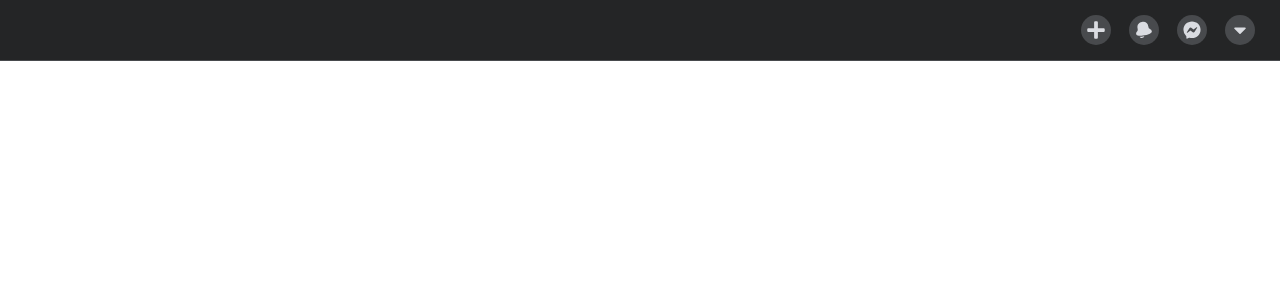
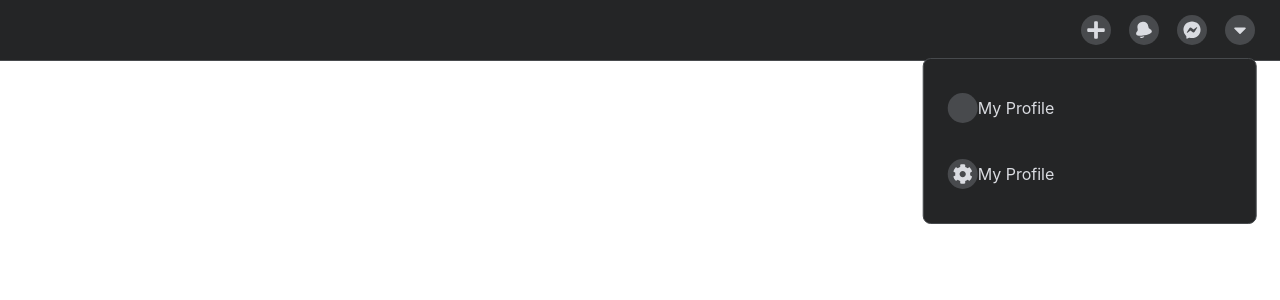
Before and after one commit to joezucco/fb-nav, a React (Create React App) app: page / in a window 1280 px wide. Both pictures are taken after a click on the link 1240 px from the left and 30 px from the top of the page. Shown: the top 300 px of the page. Built offline with nearby package versions, Linux system fonts and the light colour scheme.

Commit message:
align dropdown items

```diff
--- a/src/App.js
+++ b/src/App.js
@@ -17,7 +17,9 @@
       <NavItem icon={<BellIcon />} />
       <NavItem icon={<MessengerIcon />} />
 
-      <NavItem icon={<CaretIcon />}>{/* Dropdown goes here */}</NavItem>
+      <NavItem icon={<CaretIcon />}>
+        <DropdownMenu />
+      </NavItem>
     </Navbar>
   );
 }
@@ -38,8 +40,33 @@
       <a href='#' className='icon-button' onClick={() => setOpen(!open)}>
         {props.icon}
       </a>
+
+      {open && props.children}
     </li>
   );
 }
 
+function DropdownMenu() {
+  function DropdownItem(props) {
+    return (
+      <a href='#' className='menu-item'>
+        <span className='icon-button'>{props.leftIcon}</span>
+
+        {props.children}
+
+        <span className='icon-right'>{props.rightIcon}</span>
+      </a>
+    );
+  }
+
+  return (
+    <div className='dropdown'>
+      <DropdownItem>My Profile</DropdownItem>
+      <DropdownItem leftIcon={<CogIcon />} rightIcon={<ChevronIcon />}>
+        My Profile
+      </DropdownItem>
+    </div>
+  );
+}
+
 export default App;
--- a/src/index.css
+++ b/src/index.css
@@ -75,3 +75,32 @@
   width: 20px;
   height: 20px;
 }
+
+.dropdown {
+  position: absolute;
+  top: 58px;
+  width: 300px;
+  transform: translateX(-45%);
+  background-color: var(--bg);
+  border: var(--border);
+  border-radius: var(--border-radius);
+  padding: 1rem;
+  overflow: hidden;
+}
+
+.menu-item {
+  height: 50px;
+  display: flex;
+  align-items: center;
+  border: var(--border-radius);
+  transition: background var(--speed);
+  padding: 0.5rem;
+}
+
+.menu-item:hover {
+  background-color: #525357;
+}
+
+.icon-right {
+  margin-left: auto;
+}
```
